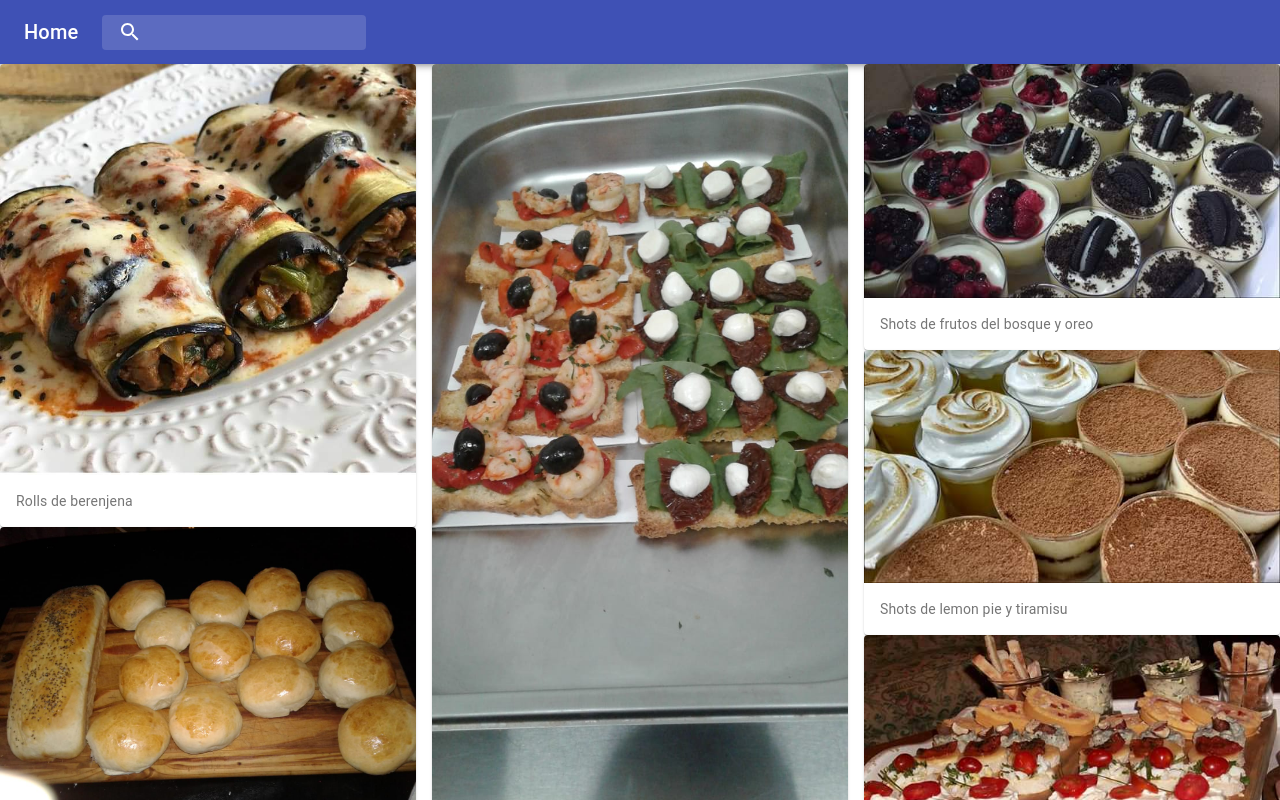
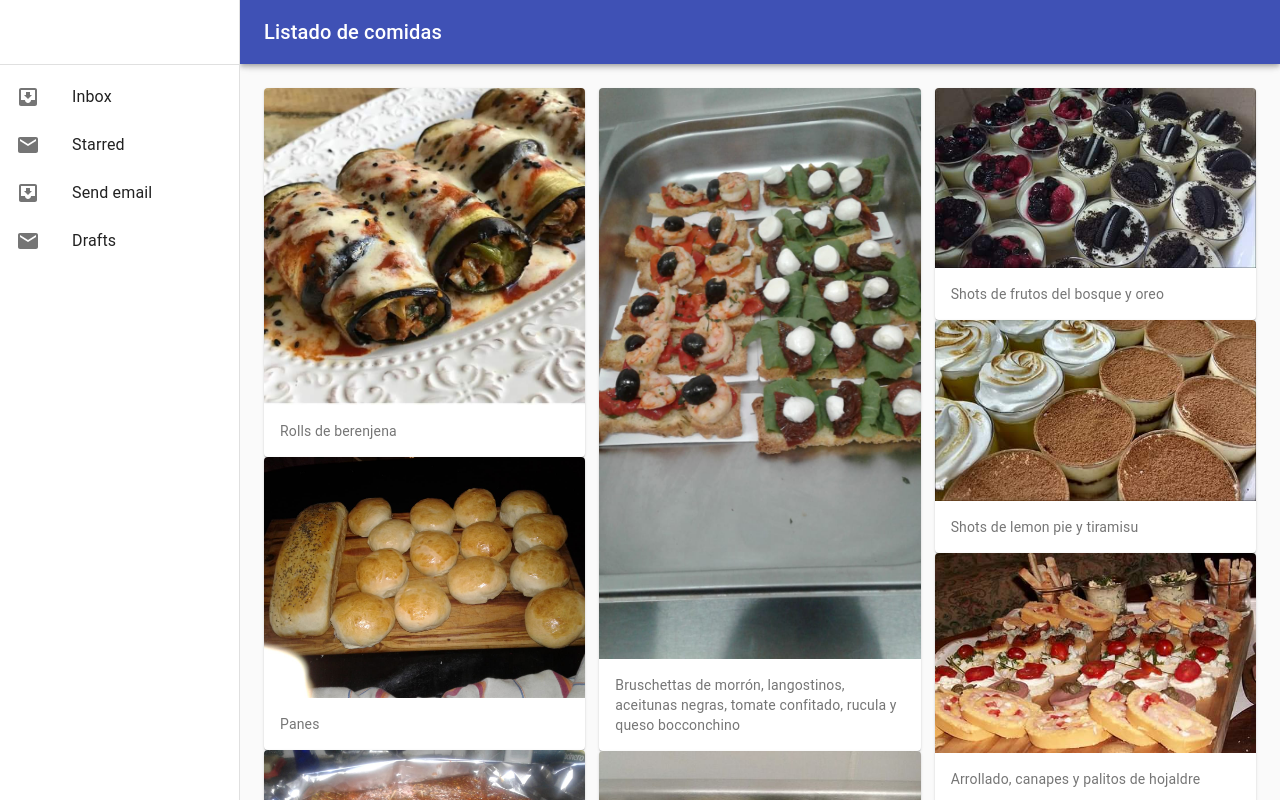
Before and after one commit to marcelo-docutec/kitchensite, a React (Create React App) app: page / in a window 1280 px wide. Shown: the top 800 px of the page. Built offline with nearby package versions, Linux system fonts and the light colour scheme.

Commit message:
Add drawer

```diff
--- a/src/App.js
+++ b/src/App.js
@@ -2,17 +2,18 @@ import React from 'react';
 import Home from './pages/Home';
 import { Provider } from 'react-redux';
 import store from './core/store';
-import Navbar from 'components/Navbar';
 import { ThemeProvider } from '@material-ui/styles';
 import { theme } from 'core/theme';
+import ResponsiveDrawer from 'components/ResponsiveDrawer';
 
 const App = () => {
   return (
     <div className="App">
       <Provider store={store}>
         <ThemeProvider theme={theme}>
-          <Navbar />
-          <Home />
+          <ResponsiveDrawer>
+            <Home />
+          </ResponsiveDrawer>
         </ThemeProvider>
       </Provider>
     </div>
--- /dev/null
+++ b/src/components/ResponsiveDrawer/index.js
@@ -0,0 +1,137 @@
+import React from 'react';
+import PropTypes from 'prop-types';
+import AppBar from '@material-ui/core/AppBar';
+import CssBaseline from '@material-ui/core/CssBaseline';
+import Divider from '@material-ui/core/Divider';
+import Drawer from '@material-ui/core/Drawer';
+import Hidden from '@material-ui/core/Hidden';
+import IconButton from '@material-ui/core/IconButton';
+import InboxIcon from '@material-ui/icons/MoveToInbox';
+import List from '@material-ui/core/List';
+import ListItem from '@material-ui/core/ListItem';
+import ListItemIcon from '@material-ui/core/ListItemIcon';
+import ListItemText from '@material-ui/core/ListItemText';
+import MailIcon from '@material-ui/icons/Mail';
+import MenuIcon from '@material-ui/icons/Menu';
+import Toolbar from '@material-ui/core/Toolbar';
+import Typography from '@material-ui/core/Typography';
+import { makeStyles, useTheme } from '@material-ui/core/styles';
+
+const drawerWidth = 240;
+
+const useStyles = makeStyles(theme => ({
+  root: {
+    display: 'flex',
+  },
+  drawer: {
+    [theme.breakpoints.up('sm')]: {
+      width: drawerWidth,
+      flexShrink: 0,
+    },
+  },
+  appBar: {
+    [theme.breakpoints.up('sm')]: {
+      width: `calc(100% - ${drawerWidth}px)`,
+      marginLeft: drawerWidth,
+    },
+  },
+  menuButton: {
+    marginRight: theme.spacing(2),
+    [theme.breakpoints.up('sm')]: {
+      display: 'none',
+    },
+  },
+  toolbar: theme.mixins.toolbar,
+  drawerPaper: {
+    width: drawerWidth,
+  },
+  content: {
+    flexGrow: 1,
+    padding: theme.spacing(3),
+  },
+}));
+
+const ResponsiveDrawer = props => {
+  const { container, children } = props;
+  const classes = useStyles();
+  const theme = useTheme();
+  const [mobileOpen, setMobileOpen] = React.useState(false);
+
+  const handleDrawerToggle = () => {
+    setMobileOpen(!mobileOpen);
+  };
+
+  const drawer = (
+    <div>
+      <div className={classes.toolbar} />
+      <Divider />
+      <List>
+        {['Inbox', 'Starred', 'Send email', 'Drafts'].map((text, index) => (
+          <ListItem button key={text}>
+            <ListItemIcon>{index % 2 === 0 ? <InboxIcon /> : <MailIcon />}</ListItemIcon>
+            <ListItemText primary={text} />
+          </ListItem>
+        ))}
+      </List>
+    </div>
+  );
+
+  return (
+    <div className={classes.root}>
+      <CssBaseline />
+      <AppBar position="fixed" className={classes.appBar}>
+        <Toolbar>
+          <IconButton
+            color="inherit"
+            aria-label="open drawer"
+            edge="start"
+            onClick={handleDrawerToggle}
+            className={classes.menuButton}
+          >
+            <MenuIcon />
+          </IconButton>
+          <Typography variant="h6" noWrap>
+            Listado de comidas
+          </Typography>
+        </Toolbar>
+      </AppBar>
+      <nav className={classes.drawer} aria-label="mailbox folders">
+        {/* The implementation can be swapped with js to avoid SEO duplication of links. */}
+        <Hidden smUp implementation="css">
+          <Drawer
+            container={container}
+            variant="temporary"
+            anchor={theme.direction === 'rtl' ? 'right' : 'left'}
+            open={mobileOpen}
+            onClose={handleDrawerToggle}
+            classes={{
+              paper: classes.drawerPaper,
+            }}
+            ModalProps={{
+              keepMounted: true, // Better open performance on mobile.
+            }}
+          >
+            {drawer}
+          </Drawer>
+        </Hidden>
+        <Hidden xsDown implementation="css">
+          <Drawer
+            classes={{
+              paper: classes.drawerPaper,
+            }}
+            variant="permanent"
+            open
+          >
+            {drawer}
+          </Drawer>
+        </Hidden>
+      </nav>
+      <main className={classes.content}>
+        <div className={classes.toolbar} />
+        {children}
+      </main>
+    </div>
+  );
+};
+
+export default ResponsiveDrawer;
```
